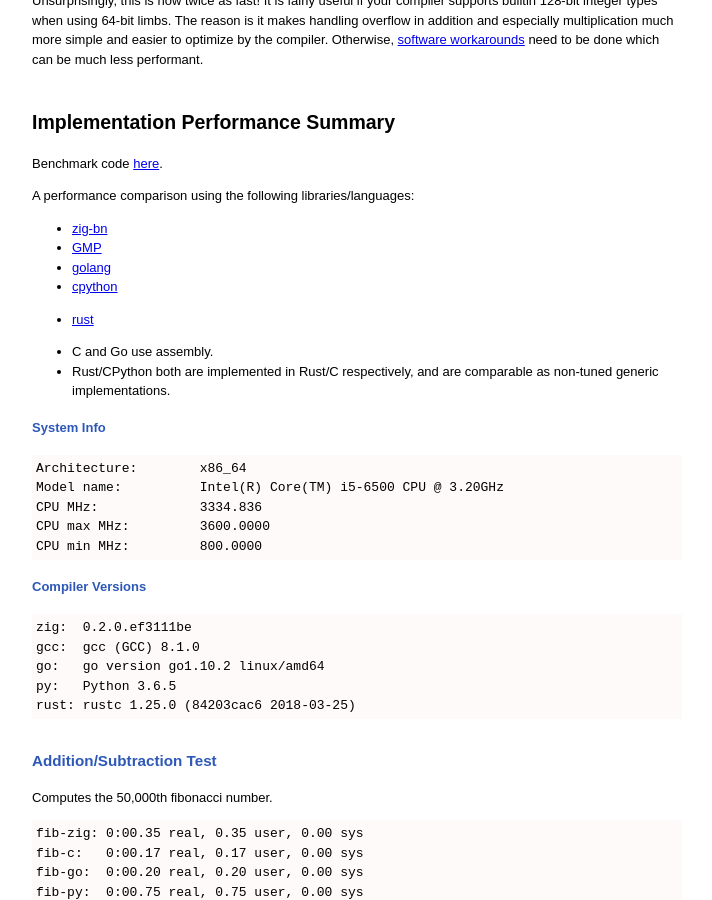
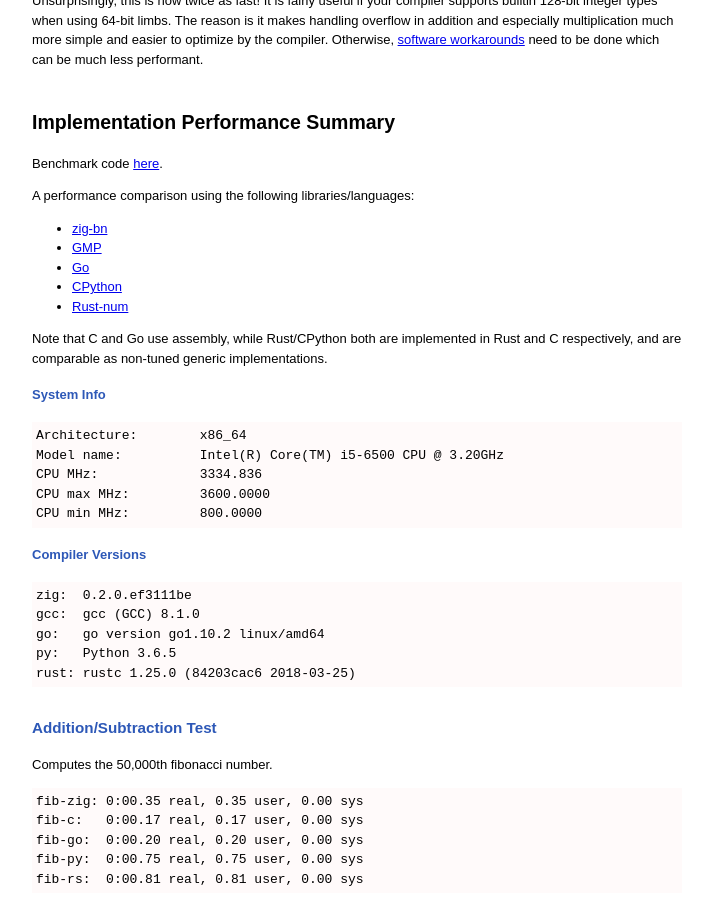
Before and after one commit to Tiehuis/Tiehuis.github.io, a Jekyll site: the page built from _posts/2018-05-13-big-integers-in-zig.md, in a window 1280 px wide and 900 px high, scrolled down 4061 px. Shown: the whole window, without its empty margins (283-995 px from the left). Built offline with Jekyll 4.4.1, drawn with Linux system fonts in a browser that asks for light colours.

Commit message:
Fix bullet point list

```diff
--- a/_posts/2018-05-13-big-integers-in-zig.md
+++ b/_posts/2018-05-13-big-integers-in-zig.md
@@ -259,13 +259,12 @@
 A performance comparison using the following libraries/languages:
  - [zig-bn](https://github.com/tiehuis/zig-bn)
  - [GMP](https://gmplib.org/)
- - [golang](https://golang.org/pkg/math/big/)
- - [cpython](https://github.com/python/cpython/blob/master/Objects/longobject.c)
- - [rust](https://github.com/rust-num/num-bigint)
+ - [Go](https://golang.org/pkg/math/big/)
+ - [CPython](https://github.com/python/cpython/blob/master/Objects/longobject.c)
+ - [Rust-num](https://github.com/rust-num/num-bigint)
 
- - C and Go use assembly.
- - Rust/CPython both are implemented in Rust/C respectively, and are comparable
-   as non-tuned generic implementations.
+Note that C and Go use assembly, while Rust/CPython both are implemented in Rust and C
+respectively, and are comparable as non-tuned generic implementations.
 
 #### System Info
 
```
